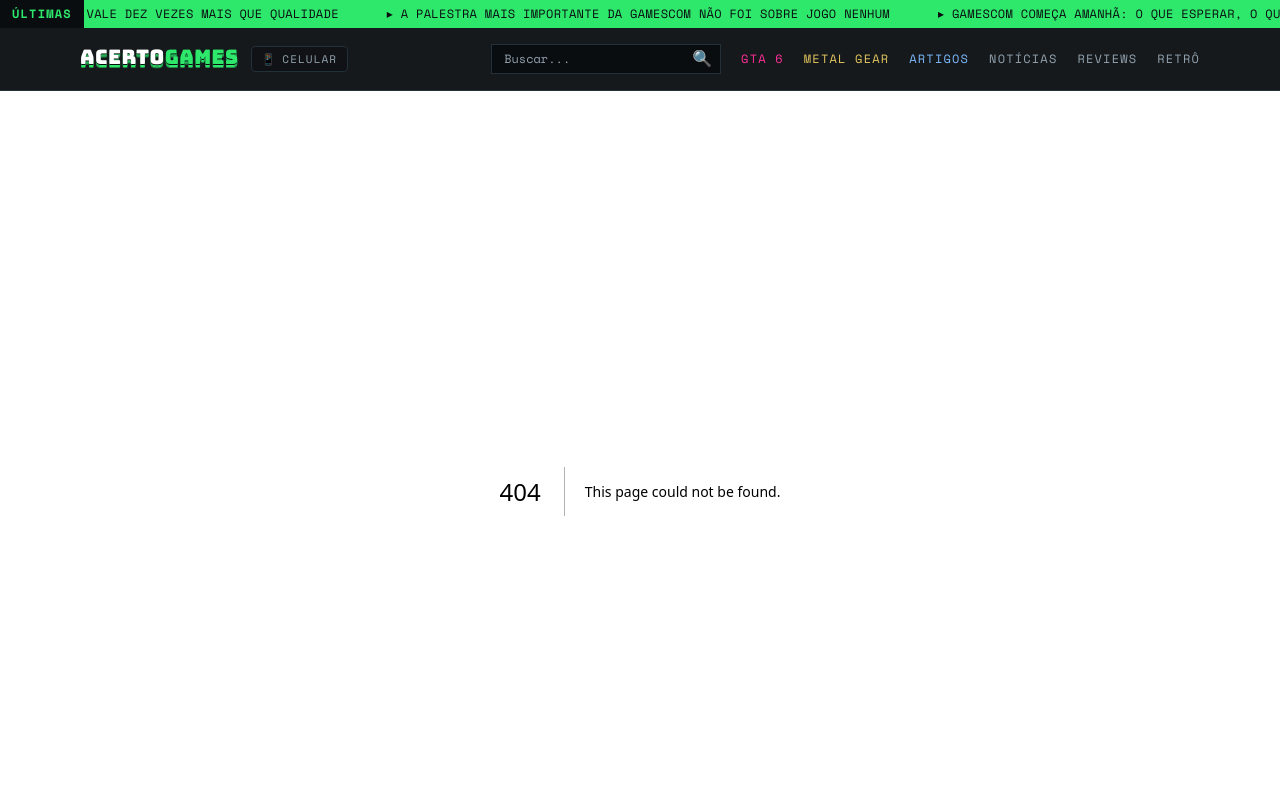
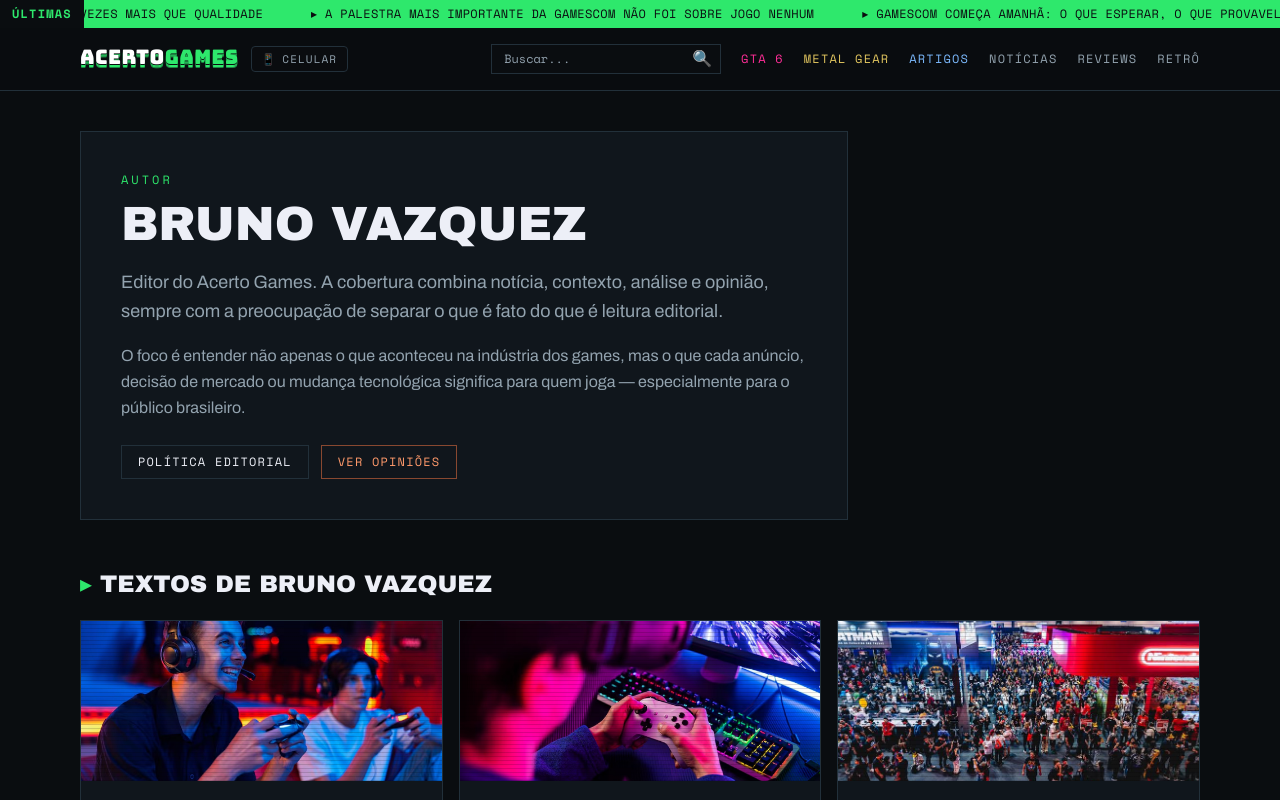
Before and after one commit to brunofvprieto/acerto-games, a Next.js app: page /autor/bruno-vazquez in a window 1280 px wide. Before the commit this address had no page. Shown: the top 800 px of the page. Built offline with nearby package versions, Linux system fonts and the light colour scheme.

Commit message:
feat: criar página de autor do Bruno Vazquez

```diff
--- /dev/null
+++ b/app/autor/bruno-vazquez/page.js
@@ -0,0 +1,50 @@
+import Link from "next/link";
+import { getAllPosts } from "../../../lib/posts";
+import { NewsCard } from "../../../components/Cards";
+
+export const metadata = {
+  title: "Bruno Vazquez — Acerto Games",
+  description:
+    "Perfil editorial de Bruno Vazquez, editor do Acerto Games, com suas matérias, análises e opiniões sobre games e a indústria.",
+};
+
+export default function AutorBrunoVazquez() {
+  const posts = getAllPosts().filter((p) => p.author === "Bruno Vazquez");
+
+  return (
+    <main className="mx-auto max-w-6xl px-4 py-10">
+      <section className="max-w-3xl border border-edge bg-surface p-7 md:p-10">
+        <p className="font-mono text-xs uppercase tracking-[0.25em] text-arcade">Autor</p>
+        <h1 className="mt-3 font-display text-4xl uppercase md:text-5xl">Bruno Vazquez</h1>
+        <p className="mt-5 text-lg leading-relaxed text-dim">
+          Editor do Acerto Games. A cobertura combina notícia, contexto, análise e opinião,
+          sempre com a preocupação de separar o que é fato do que é leitura editorial.
+        </p>
+        <p className="mt-4 text-base leading-relaxed text-dim">
+          O foco é entender não apenas o que aconteceu na indústria dos games, mas o que cada
+          anúncio, decisão de mercado ou mudança tecnológica significa para quem joga —
+          especialmente para o público brasileiro.
+        </p>
+        <div className="mt-6 flex flex-wrap gap-3 font-mono text-xs uppercase tracking-widest">
+          <Link href="/editorial" className="border border-edge px-4 py-2 hover:border-arcade hover:text-arcade">
+            Política editorial
+          </Link>
+          <Link href="/opinioes" className="border border-[#FF7A45]/50 px-4 py-2 text-[#FF9A6B] hover:border-[#FF9A6B]">
+            Ver opiniões
+          </Link>
+        </div>
+      </section>
+
+      <section className="mt-12">
+        <h2 className="font-display text-2xl uppercase">
+          <span className="text-arcade">▸</span> Textos de Bruno Vazquez
+        </h2>
+        <div className="mt-5 grid gap-4 sm:grid-cols-2 lg:grid-cols-3">
+          {posts.slice(0, 18).map((post) => (
+            <NewsCard key={post.slug} post={post} />
+          ))}
+        </div>
+      </section>
+    </main>
+  );
+}
```
